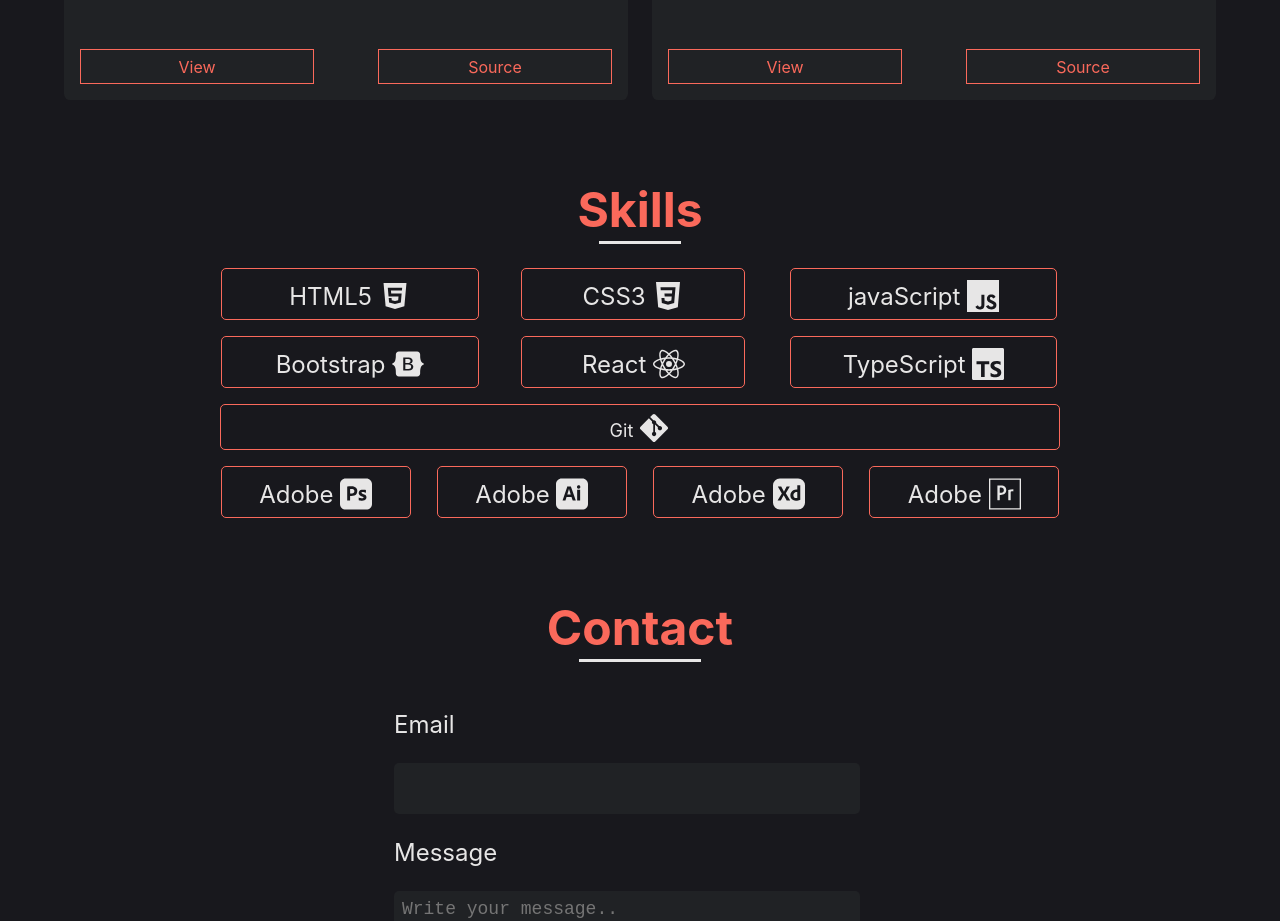
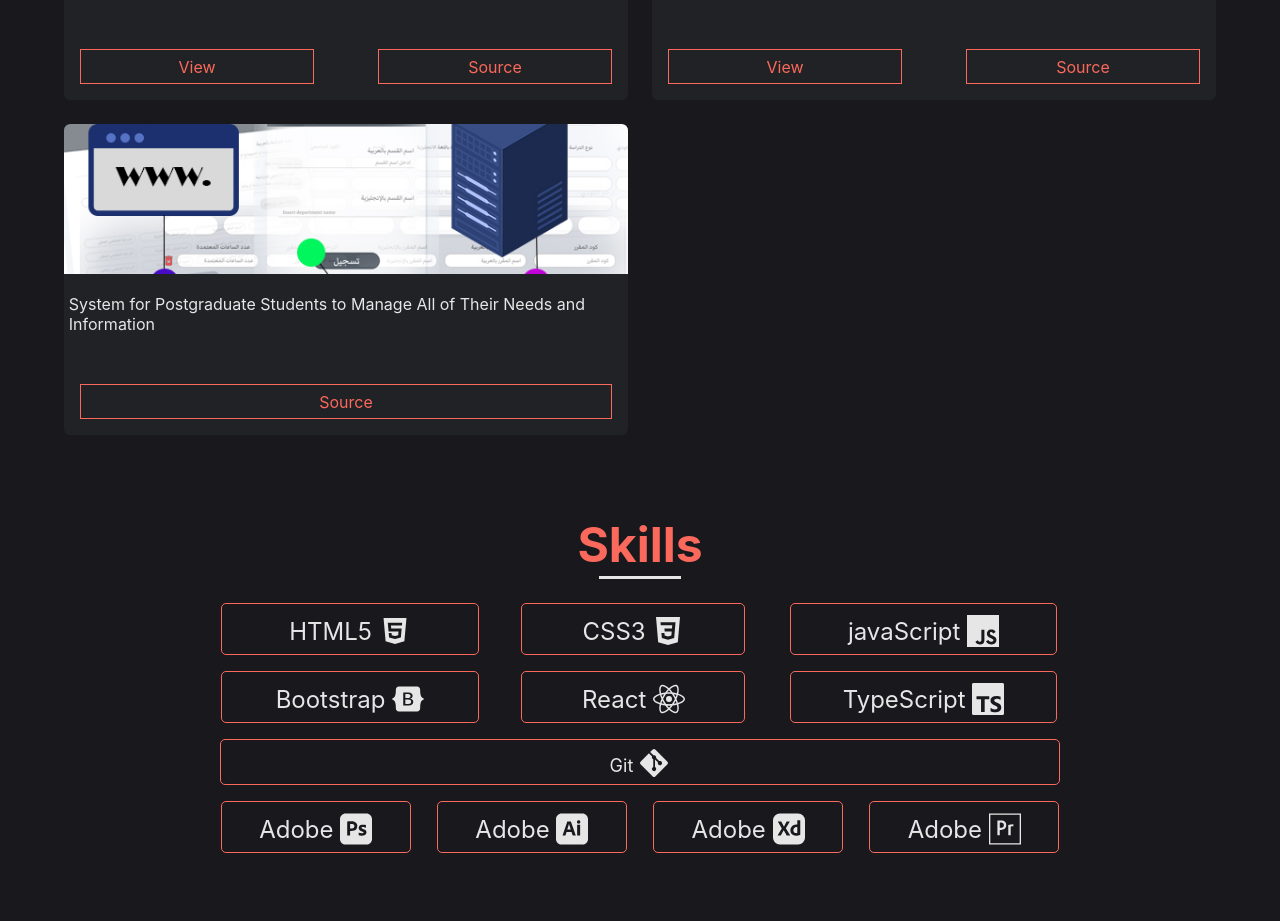
Before and after one commit to MostafaAmrHamed/portfolio, a React (Create React App) app: page / in a window 1280 px wide. Shown: the part 1850-2771 px from the top of the page. Built offline with nearby package versions, Linux system fonts and the light colour scheme; a web font is replaced by a local one.

Commit message:
feat(work): added new project

```diff
--- a/src/components/Work/data.tsx
+++ b/src/components/Work/data.tsx
@@ -2,6 +2,7 @@ import freeTime from './images/FreeTime.jpg';
 import wuzzufClone from './images/WuzzufClone.jpg';
 import landingPage from './images/landingPage.png';
 import diceGame from './images/diceGame.jpg';
+import GP from './images/GP.jpg';
 import montage1 from './images/Montage 1.png';
 import montage2 from './images/Montage 2.jpg';
 import montage3 from './images/Montage 3.jpg';
@@ -72,6 +73,17 @@ export const data: Data = [
     ],
   },
   {
+    tag: 'web',
+    img: GP,
+    description: `System for Postgraduate Students to Manage All of Their Needs and Information`,
+    buttons: [
+      {
+        name: 'Source',
+        link: 'https://github.com/youssifYasser/post-graduate-system',
+      },
+    ],
+  },
+  {
     tag: 'video',
     img: montage1,
     description: `A Valorant montage for Marshal, A pro player for team Occupy made using Adobe Premiere  and Photoshop`,
--- a/src/components/Work/work.module.css
+++ b/src/components/Work/work.module.css
@@ -79,6 +79,9 @@
   color: var(--color-text);
   background: var(--color);
 }
+a {
+  transition: all 0.3s ease-in;
+}
 
 @media (min-width: 768px) {
   .container {
```
Also changed, not shown: src/components/Work/images/GP.jpg (added).
